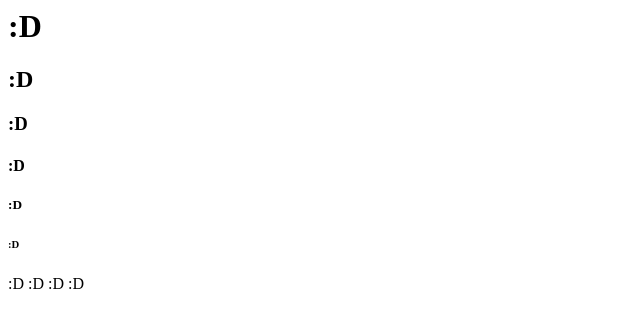
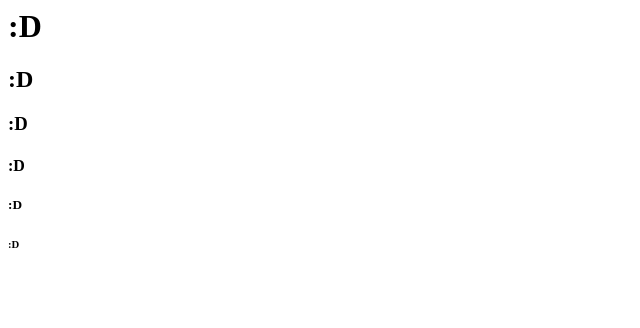
Before and after one commit to 0nionman/Copper, a plain HTML site: page index.html in a window 1280 px wide. Shown: the full height of the page, 0-640 px from the left. Drawn offline with Linux system fonts and the light colour scheme.

Commit message:
Update index.html

```diff
--- a/index.html
+++ b/index.html
@@ -4,7 +4,3 @@
 <h4> :D </h4>
 <h5> :D </h5>
 <h6> :D </h6>
-<h7> :D </h7>
-<h8> :D </h8>
-<h9> :D </h9>
-<h10> :D </h10>
```
